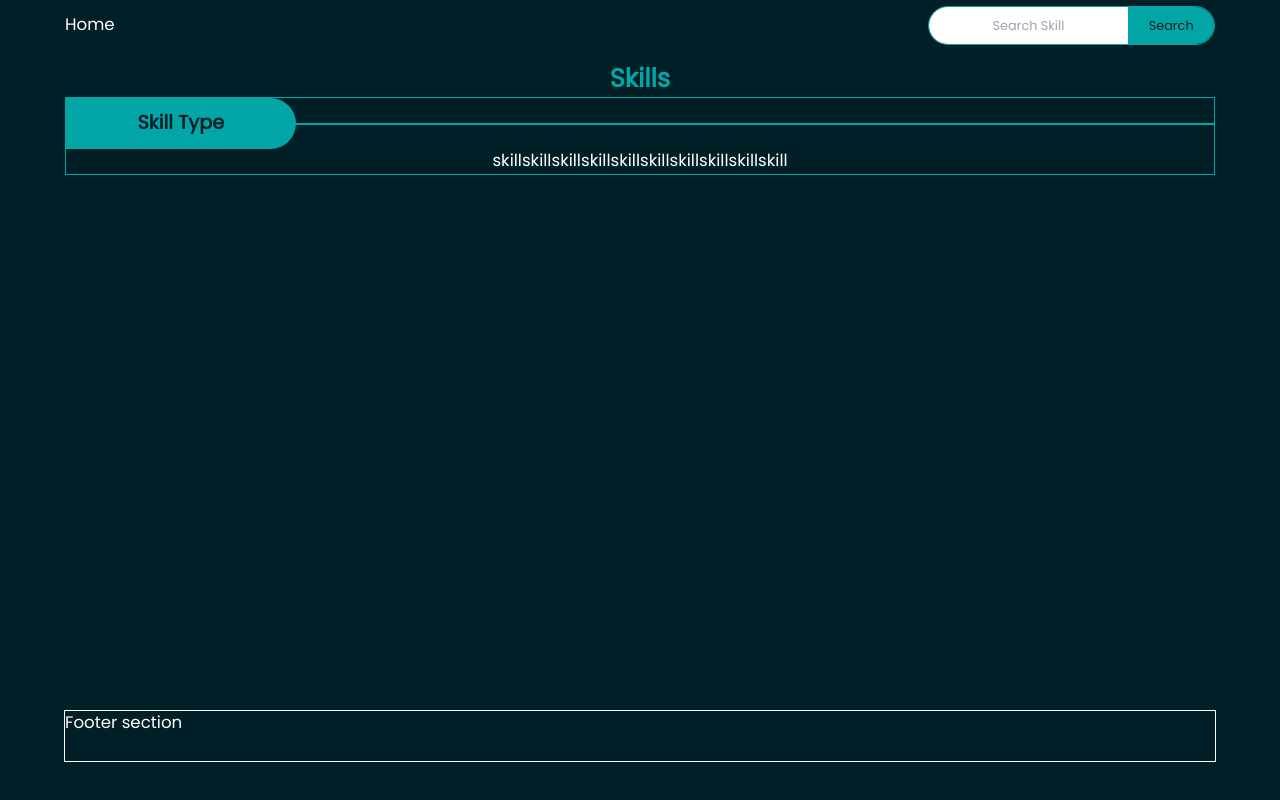
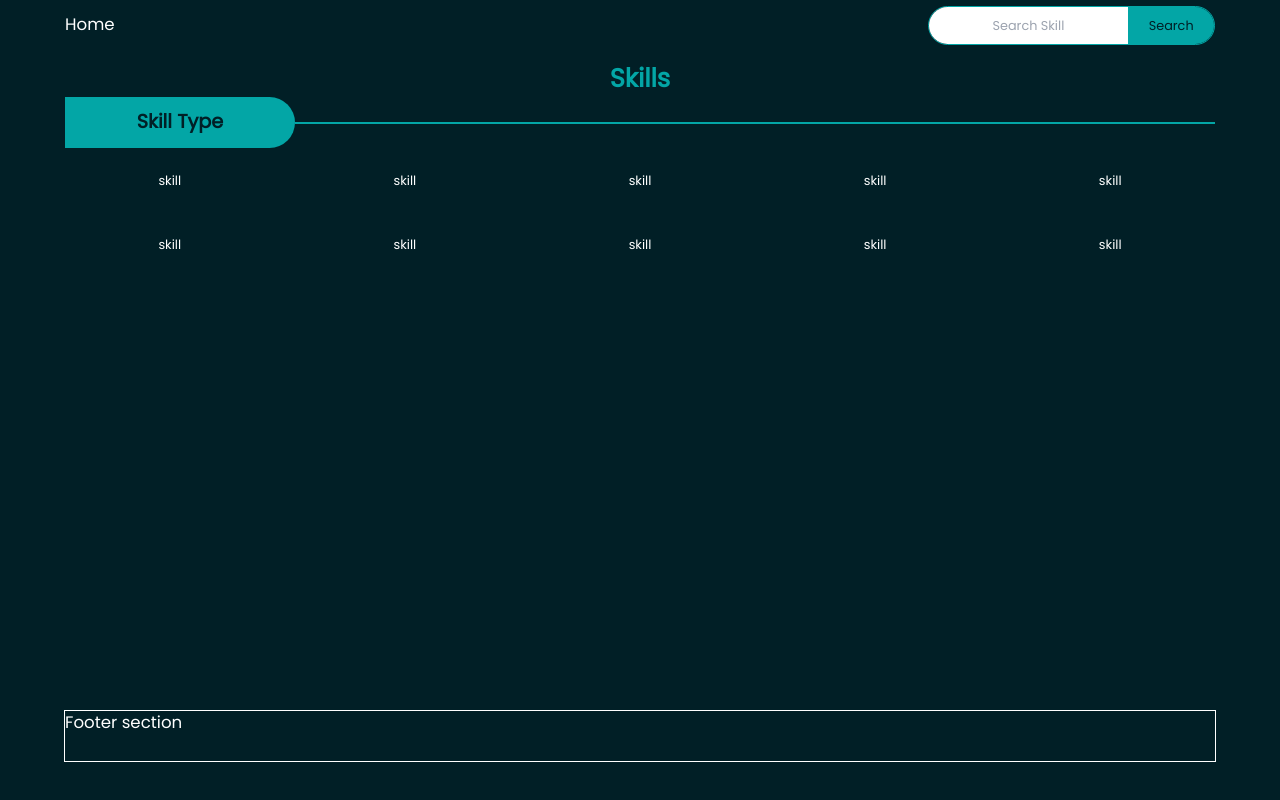
Before and after one commit to MokuaEnock/moku, a React (Create React App) app: page /skills in a window 1280 px wide. Built offline with nearby package versions, Linux system fonts and the light colour scheme.

Commit message:
style skill display section

```diff
--- a/src/components/skills/mainskill.css
+++ b/src/components/skills/mainskill.css
@@ -82,7 +82,6 @@
 
 .skill-display {
     width: 100%;
-    border: thin solid #03A6A6;
     height: max-content;
     display: flex;
     flex-direction: column;
@@ -90,9 +89,9 @@
     justify-content: flex-start;
 }
 
-.skill-display-header{
+.skill-display-header {
     width: 100%;
-    height:4vw;
+    height: 4vw;
     display: flex;
     flex-direction: row;
     align-items: center;
@@ -100,8 +99,8 @@
 
 }
 
-.skill-display-header>h3{
-    width:20%;
+.skill-display-header>h3 {
+    width: 20%;
     display: flex;
     flex-direction: row;
     align-items: center;
@@ -110,12 +109,45 @@
     border-bottom-right-radius: 5vw;
     height: 100%;
     background-color: #03A6A6;
-    color:#011F26;
+    color: #011F26;
     font-size: 1.5vw;
     font-weight: bold;
 }
 
-.skill-display-header>span{
-    width:80%;
+.skill-display-header>span {
+    width: 80%;
     border: thin solid #03A6A6;
 }
+
+.skill-display-section {
+    width: 100%;
+    margin-top: 1vw;
+    height: max-content;
+    display: grid;
+    grid-template-columns: repeat(5, 1fr);
+    column-gap: 2vw;
+    row-gap: 2vw;
+}
+
+
+.skill-display-section>span {
+    font-size: 1vw;
+    height: 3vw;
+    color: white;
+    display: flex;
+    flex-direction: row;
+    align-items: center;
+    justify-content: center;
+}
+
+.skill-display-section>span:hover {
+
+    font-size: 1vw;
+    height: 3vw;
+    color: #011F26;
+    background-color: #03A6A6;
+    display: flex;
+    flex-direction: row;
+    align-items: center;
+    justify-content: center;
+}
```
